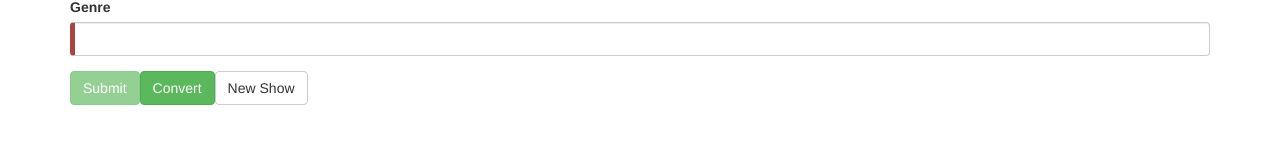
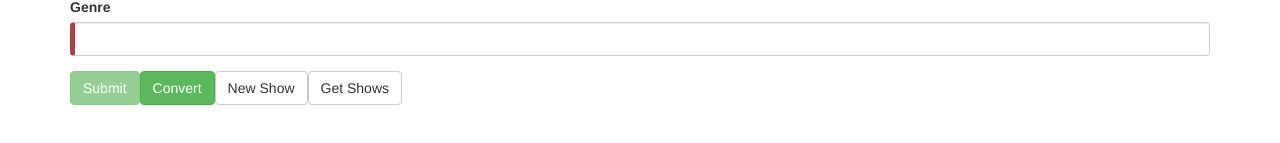
Before and after one commit to ColeKissell/Team-This-StoreForm, an Angular app: page / in a window 1280 px wide. Shown: the part 295-438 px from the top of the page. Built offline with nearby package versions, Linux system fonts and the light colour scheme.

Commit message:
switched get shows to a button

```diff
--- a/src/app/show-form/show-form.component.html
+++ b/src/app/show-form/show-form.component.html
@@ -58,6 +58,7 @@
         <button type="submit" class="btn btn-success" [disabled]="!showForm.form.valid">Submit</button>
         <button type="button" class="btn btn-success" (click)="convertShow()">Convert</button>
         <button type="button" class="btn btn-default" (click)="newShow(); showForm.reset()">New Show</button>
+        <button type="button" class="btn btn-default" (click)="getShows();">Get Shows</button>
         </form>
   </div>
 
--- a/src/app/show-form/show-form.component.ts
+++ b/src/app/show-form/show-form.component.ts
@@ -19,11 +19,8 @@ export class ShowFormComponent implements OnInit {
   constructor(){}
 
 
-  onSubmit(){ this.submitted = true; fetch('https://hapi-practice-ftjjbqgvls.now.sh/shows').then(function(response) {
-    return response.json()
-  }).then(function(myJson) {
-    console.log(myJson);
-  });
+  onSubmit(){ this.submitted = true;
+
   // console.log(this.convertShow)
     // return this.convertShow;
   };
@@ -46,5 +43,12 @@ export class ShowFormComponent implements OnInit {
     console.log(typeof(newJsonObject))
   }
 
+  getShows(){
+      fetch('https://hapi-practice-ftjjbqgvls.now.sh/shows').then(function(response) {
+      return response.json()
+    }).then(function(myJson) {
+      console.log(myJson);
+    });
+  }
 
 }
```
